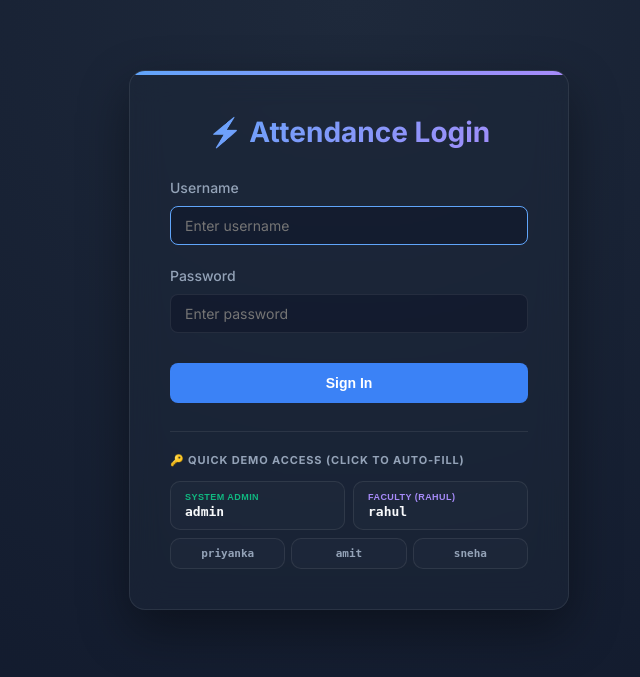
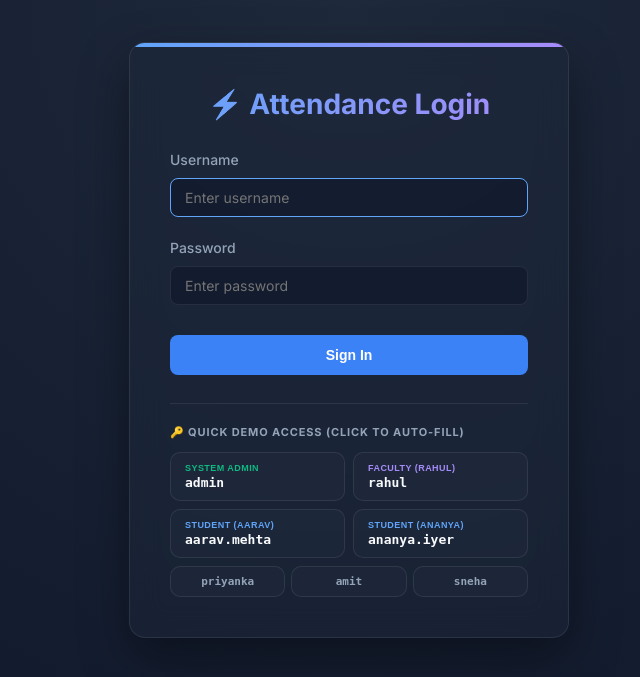
Before and after one commit to Khushbu112005/Student_attendanc_system, a Django app: template templates/registration/login.html in a window 1280 px wide. Shown: the top 677 px of the page, without its empty margins (291-931 px from the left). Run offline with Django 3.2, Linux system fonts and the light colour scheme; the template is opened without the code that fills it, so the values that code supplies are empty.

Commit message:
Add student quick-login credentials to login portal

```diff
--- a/templates/registration/login.html
+++ b/templates/registration/login.html
@@ -220,6 +220,18 @@
                 </button>
             </div>
 
+            <div class="demo-grid" style="margin-bottom: 8px;">
+                <button type="button" class="demo-btn demo-btn-student" onclick="fillCredentials('aarav.mehta', 'password123')" title="Click to fill Student (Aarav Mehta) credentials">
+                    <span class="demo-role" style="color: #60a5fa;">Student (Aarav)</span>
+                    <span class="demo-user">aarav.mehta</span>
+                </button>
+
+                <button type="button" class="demo-btn demo-btn-student" onclick="fillCredentials('ananya.iyer', 'password123')" title="Click to fill Student (Ananya Iyer) credentials">
+                    <span class="demo-role" style="color: #60a5fa;">Student (Ananya)</span>
+                    <span class="demo-user">ananya.iyer</span>
+                </button>
+            </div>
+
             <div class="demo-grid-three">
                 <button type="button" class="demo-btn demo-btn-faculty-small" onclick="fillCredentials('priyanka', 'password123')" title="Click to fill Faculty (Priyanka) credentials">
                     <span class="demo-user-small">priyanka</span>
```
